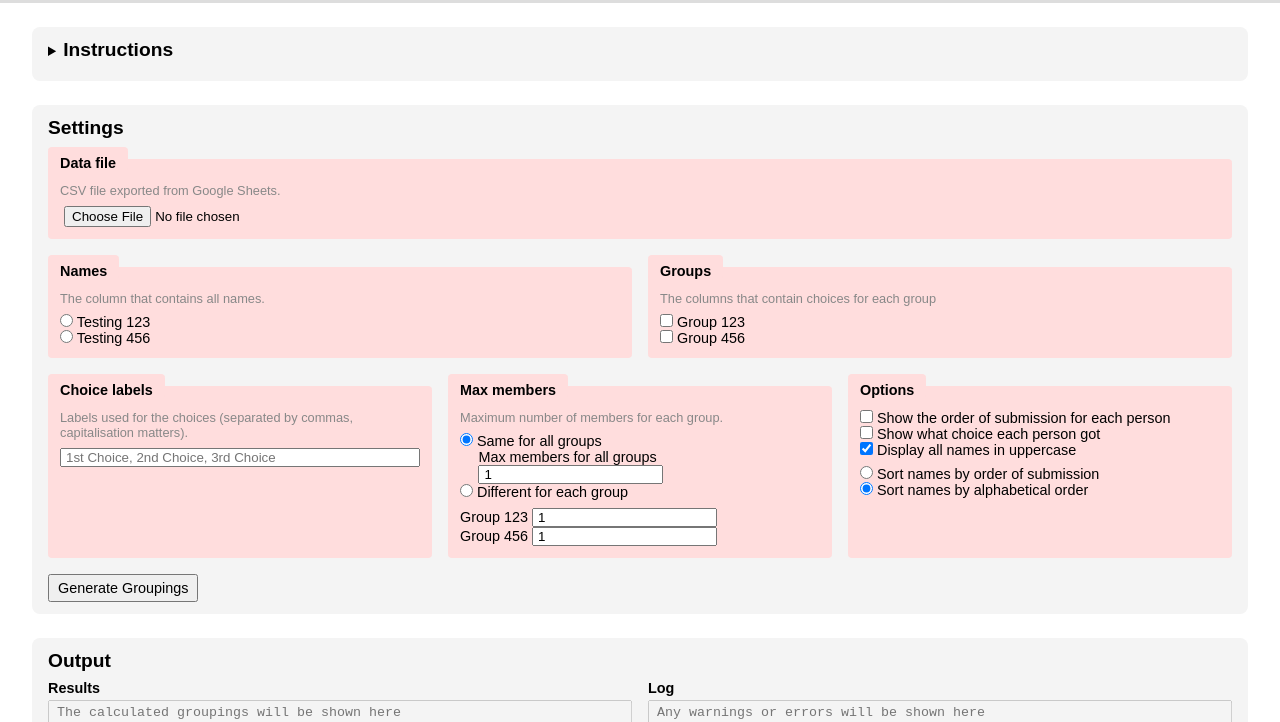
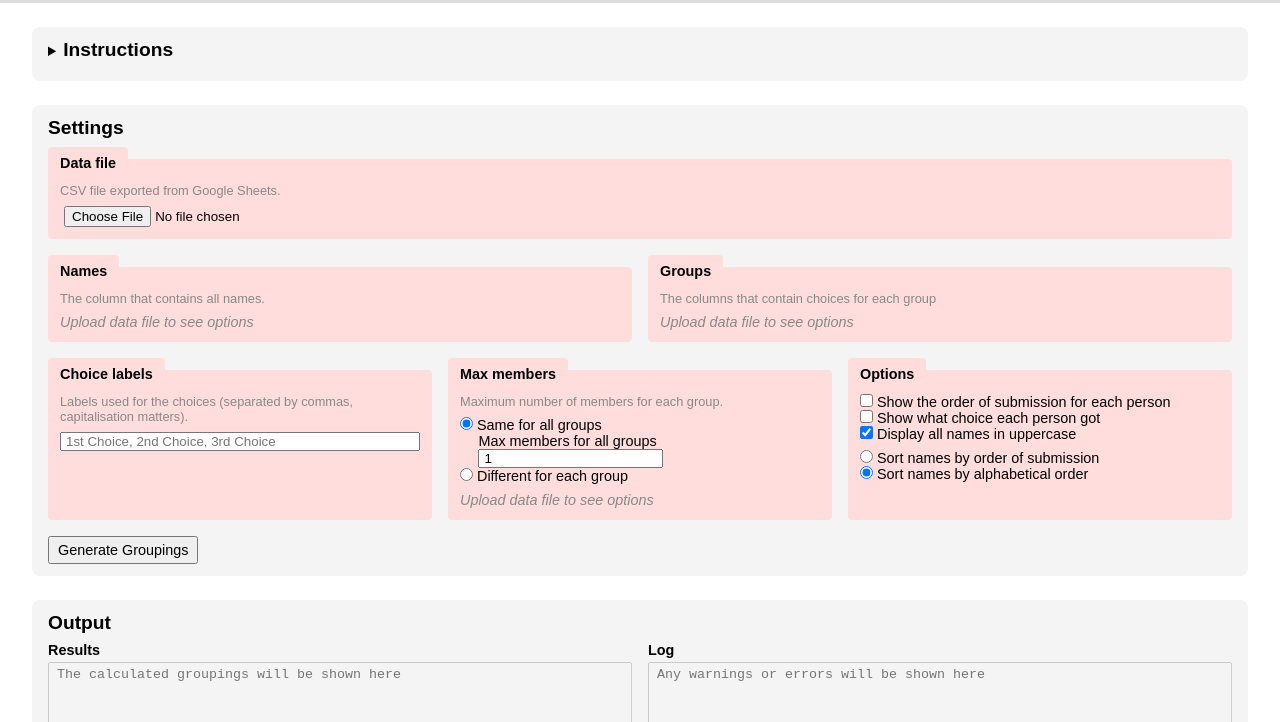
Before and after one commit to MastarCheeze/autogrouper, a website: page index.html in a window 1280 px wide. Shown: the part 78-800 px from the top of the page. Drawn offline with Linux system fonts and the light colour scheme.

Commit message:
setup dynamic inputs

```diff
--- a/index.css
+++ b/index.css
@@ -25,7 +25,7 @@ button {
   --section-bg-colour: #f4f4f4;
   --fieldset-bg-colour: #ffdddd;
 
-  --description-fg-colour: #888888;
+  --secondarytext-fg-colour: #888888;
 }
 
 /* Main styles */
@@ -111,8 +111,13 @@ fieldset legend {
 }
 
 p.description {
-  color: var(--description-fg-colour);
+  color: var(--secondarytext-fg-colour);
   font-size: 0.8rem;
+}
+
+.field-status-text {
+  color: var(--secondarytext-fg-colour);
+  font-style: italic;
 }
 
 .field-box {
--- a/index.html
+++ b/index.html
@@ -63,16 +63,13 @@
               <div class="field-box">
                 <p class="description">The column that contains all names.</p>
 
-                <div>
-                  <div>
-                    <input type="radio" name="names" id="names-1" />
-                    <label for="names-1">Testing 123</label>
+                <div id="names-container">
+                  <div id="names-0" hidden>
+                    <input type="radio" name="names" id="names-input-0" />
+                    <label for="names-0" id="names-text-0"></label>
                   </div>
 
-                  <div>
-                    <input type="radio" name="names" id="names-2" />
-                    <label for="names-2">Testing 456</label>
-                  </div>
+                  <div id="names-status" class="field-status-text">Upload data file to see options</div>
                 </div>
               </div>
             </fieldset>
@@ -83,16 +80,13 @@
               <div class="field-box">
                 <p class="description">The columns that contain choices for each group</p>
 
-                <div>
-                  <div>
-                    <input type="checkbox" name="groups" id="groups-1" />
-                    <label for="groups-1">Group 123</label>
+                <div id="groups-container">
+                  <div id="groups-0" hidden>
+                    <input type="checkbox" name="groups" id="groups-input-0" />
+                    <label for="groups-text-0"></label>
                   </div>
 
-                  <div>
-                    <input type="checkbox" name="groups" id="groups-2" />
-                    <label for="groups-2">Group 456</label>
-                  </div>
+                  <div id="groups-status" class="field-status-text">Upload data file to see options</div>
                 </div>
               </div>
             </fieldset>
@@ -136,15 +130,13 @@
                   </div>
                 </div>
 
-                <div>
-                  <div>
-                    Group 123
-                    <input type="number" name="maxPeople" id="maxPeople-1" min="1" size="1" value="1" />
+                <div id="maxMembers-container">
+                  <div id="maxMembers-0" hidden>
+                    <span id="maxMembers-text-0"></span>
+                    <input type="number" name="maxMembers" id="maxMembers-input-0" min="1" size="1" value="1" />
                   </div>
-                  <div>
-                    Group 456
-                    <input type="number" name="maxPeople" id="maxPeople-2" min="1" size="1" value="1" />
-                  </div>
+
+                  <div id="maxMembers-status" class="field-status-text">Upload data file to see options</div>
                 </div>
               </div>
             </fieldset>
```
